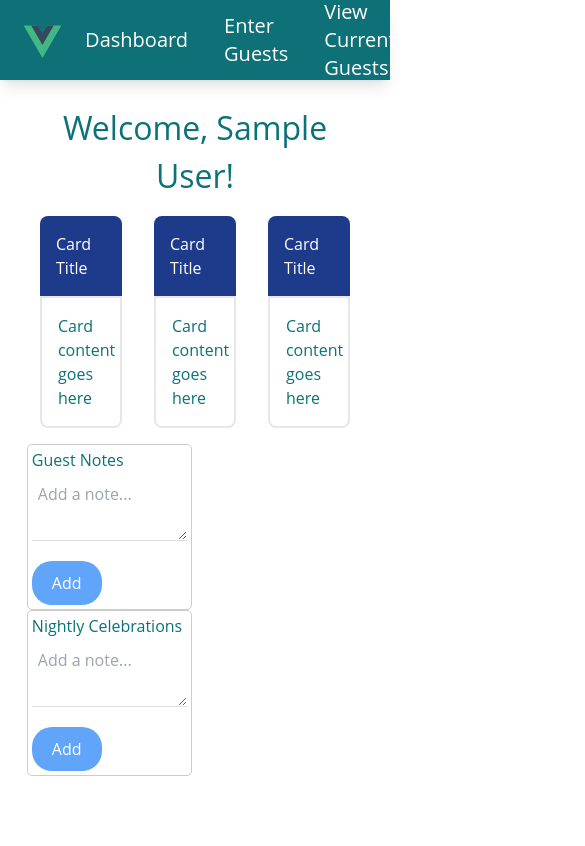
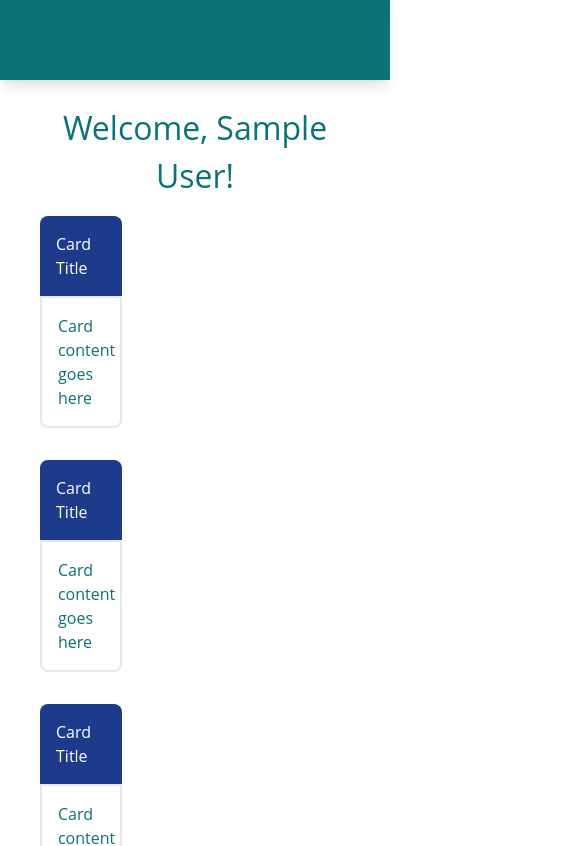
Before and after one commit to 423s24/Group_3, a Vue app in the folder warming-shelter/: page /dashboard in a window 390 px wide. Shown: the top 846 px of the page, 585 px wide, since content can reach past the window. Built offline with nearby package versions, Linux system fonts and the light colour scheme; sample sign-in values are in the browser's storage.

Commit message:
edit styling to header.vue

```diff
--- a/warming-shelter/src/components/Header.vue
+++ b/warming-shelter/src/components/Header.vue
@@ -44,3 +44,25 @@ export default {
     }
 }
 </script>
+<style>
+/* style to make mobile friendly, hamburger menu when its smaller than 1000px */
+/* add icon to see menu when smaller than 1000px */
+@media (max-width: 1000px) {
+    .flex {
+        display: flex;
+        flex-direction: column;
+    }
+    .flex ol {
+        display: none;
+    }
+    .flex ol.active {
+        display: block;
+    }
+    .flex img {
+        display: none;
+    }
+    .flex button {
+        display: block;
+    }
+}
+</style>
--- a/warming-shelter/src/components/Wrapper.vue
+++ b/warming-shelter/src/components/Wrapper.vue
@@ -1,4 +1,4 @@
-<!-- design compoonent for the wrapper, which will be used to wrap the content of the application. -->
+<!-- design component for the wrapper, which will be used to wrap the content of the application. -->
 <template>
     <div class="px-6 container mx-auto">
         <slot></slot>
```
